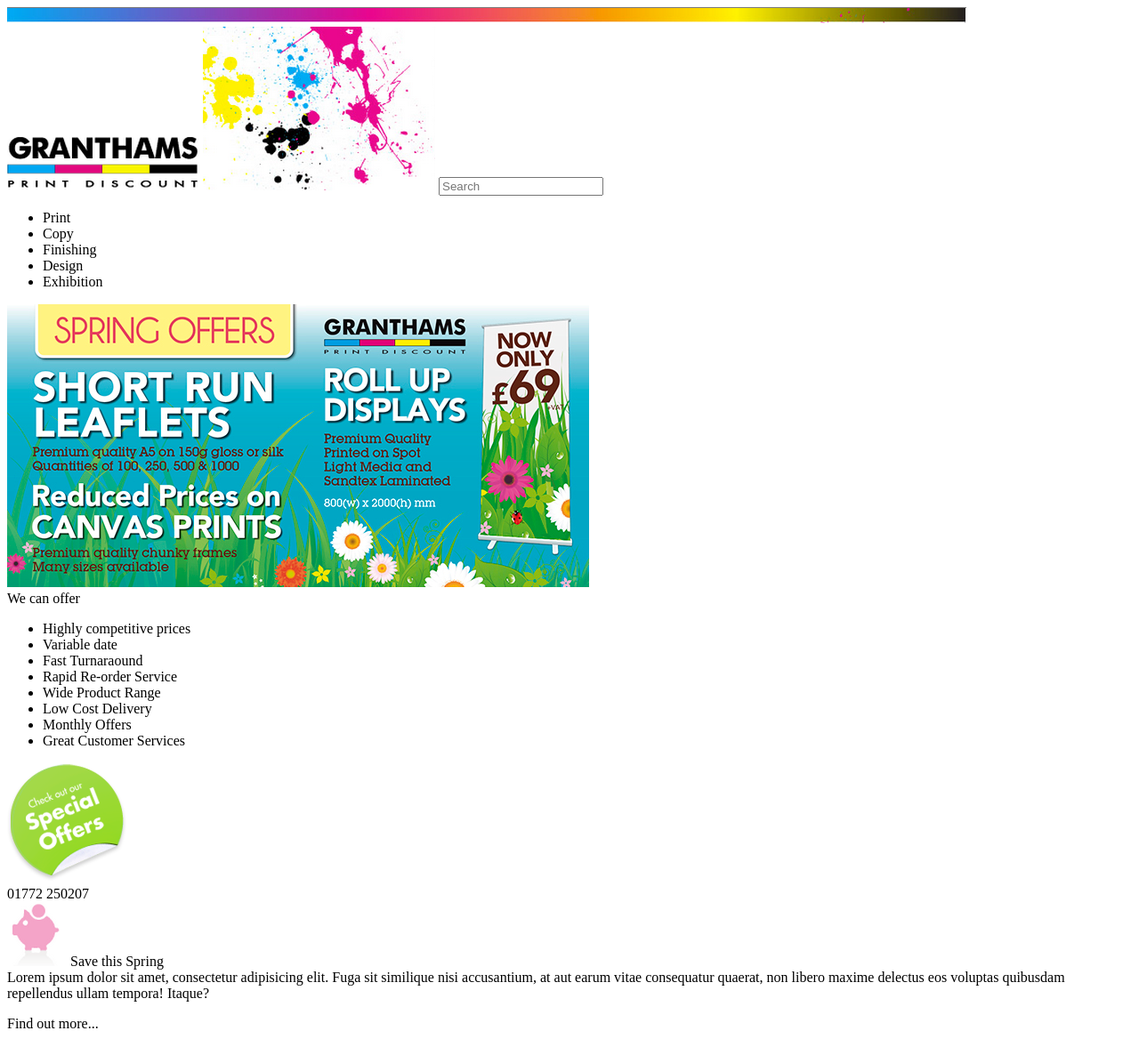
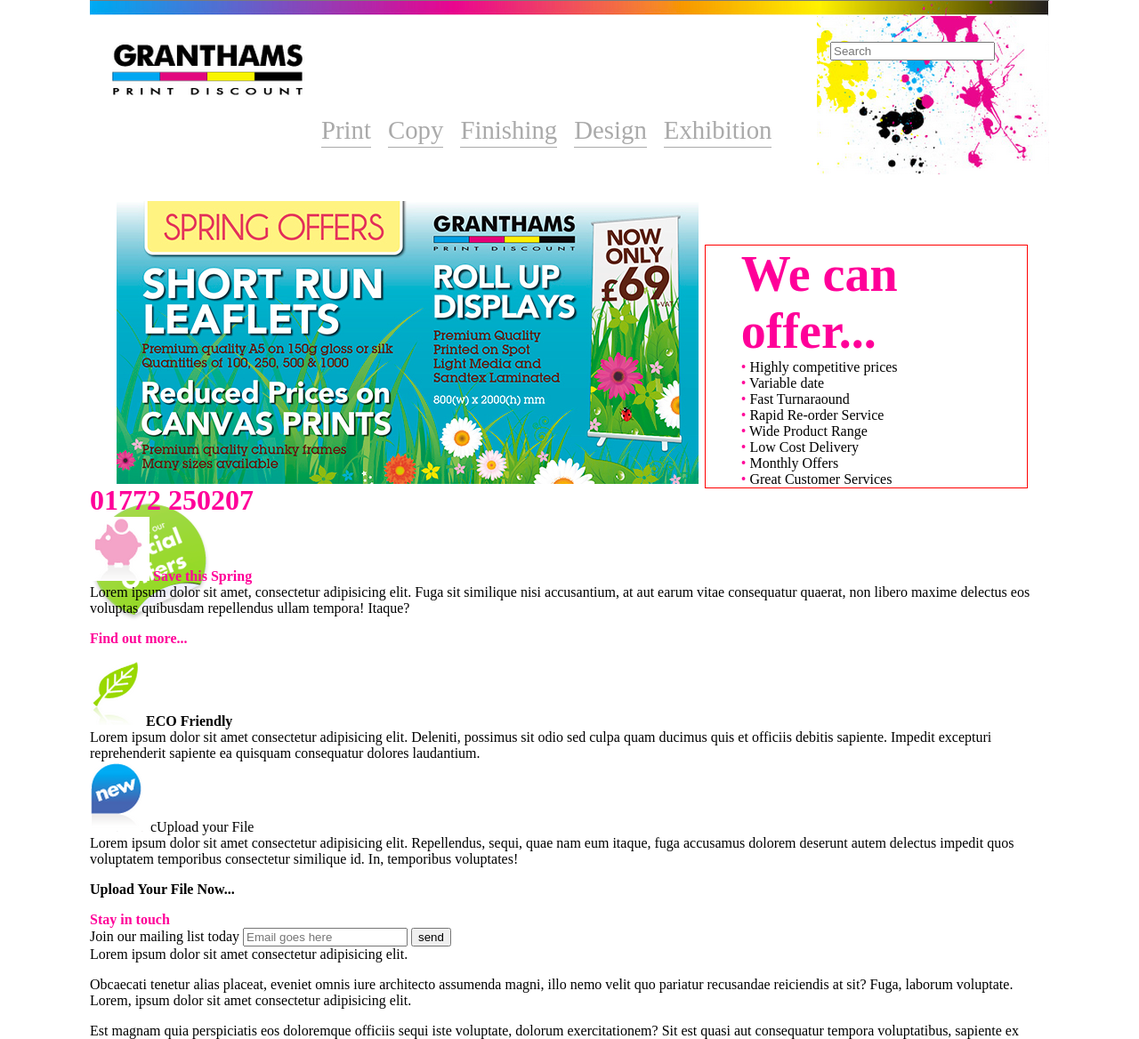
Before and after one commit to polartic/pw22431112, a plain HTML site: page pw22431112/practica02css_estructura/practica02css/index.html in a window 1280 px wide. Shown: the top 1168 px of the page at 89% size. Drawn offline with Linux system fonts and the light colour scheme.

Commit message:
Add files via upload

```diff
--- a/pw22431112/practica02css_estructura/practica02css/css/estilos.css
+++ b/pw22431112/practica02css_estructura/practica02css/css/estilos.css
@@ -0,0 +1,69 @@
+body{
+    font-size: 16px;
+    margin: 0px auto;
+    max-width: 1078px;
+    min-width: 1078;
+}
+header input{
+    float: right;
+    margin-top: 25px;
+    margin-right: -200px;
+}
+header nav{
+    margin-left: 220px;
+}
+header nav ul li{
+    border-bottom: 1px solid #aaa;
+    color: #aaa;
+    padding-bottom: 2px;
+    display: inline-block;
+    font-size: 1.8em;
+    margin-right: 15px;
+
+}
+#granthams{
+    margin-left: 25px;
+    margin-top: 25px;
+}
+#paint{
+    float: right;
+    margin-top: -10px;
+}
+#seccion01 article{
+    display: inline-block;
+}
+#seccion01{
+    height: 318px;
+    margin-top: 60px;
+}
+#sec01art01{
+    margin-left: 30px;
+    width: 60%;
+}
+#sec01art02{
+    margin-left: 50px;
+    width: 30%;
+
+}
+#sec01art02 ul{
+
+    border: 1px solid red;
+    list-style: none;
+    margin-left: -40px;
+}
+#sec01art02 ul li:before{
+    content:"• ";
+    color: #FF0099;
+}
+.colrosa{
+    color: #FF0099;
+}
+.letragran{
+    font-size: 3.5em;
+}
+.letramid{
+    font-size: 2em;
+}
+.nito{
+    font-weight: bold;
+}
--- a/pw22431112/practica02css_estructura/practica02css/index.html
+++ b/pw22431112/practica02css_estructura/practica02css/index.html
@@ -9,8 +9,8 @@
 <body>
     <header>
         <img src="img/banner.png" alt="Banner">
-        <img src="img/granthams.png" alt="Granthams">
-        <img src="img/paint.png" alt="Pintura">
+        <img src="img/granthams.png" alt="Granthams" id="granthams">
+        <img src="img/paint.png" alt="Pintura" id="paint">
         <input type="search" placeholder="Search">
         <nav>
             <ul>
@@ -22,14 +22,15 @@
             </ul>
         </nav>
     </header>
-    <section>
-        <article>
+    <section id="seccion01">
+        <article id="sec01art01">
             <img src="img/slide.jpg" alt="Slide">
         </article>
-        <article>
-            We can offer
+        <article id="sec01art02">
+
             <ul>
-                <li>Highly competitive prices</li>
+                <span class="colrosa letragran nito">We can offer...</span>
+                <li>Highly competitive prices</i>
                 <li>Variable date</li>
                 <li>Fast Turnaraound</li>
                 <li>Rapid Re-order Service</li>
@@ -39,38 +40,38 @@
                 <li>Great Customer Services</li>
             </ul>
         </article>
-        <img src="img/bg_offer.png" alt="Offers">
+        <img src="img/bg_offer.png" alt="Offers" id="spoff">
     </section>
-    <section>
+    <section id="seccion02">
         <article>
-            01772 250207
+            <span class="colrosa nito letramid">01772 250207</span>
         </article>
     </section>
-    <section>
+    <section id="seccion03">
         <article>
             <img src="img/cerdito.png" alt="Credito">
-            Save this Spring
+            <span class="colrosa nito">Save this Spring</span>
             <br>
             Lorem ipsum dolor sit amet, consectetur adipisicing elit. Fuga sit similique nisi accusantium, at aut earum vitae consequatur quaerat, non libero maxime delectus eos voluptas quibusdam repellendus ullam tempora! Itaque?
             <p>
-            Find out more...
+            <span class="colrosa nito">Find out more...</span>
         </article>
         <article>
             <img src="img/hoja.png" alt="Hoja">
-            ECO Friendly
+            <span class="nito colver">ECO Friendly</span>
             <br>
             Lorem ipsum dolor sit amet consectetur adipisicing elit. Deleniti, possimus sit odio sed culpa quam ducimus quis et officiis debitis sapiente. Impedit excepturi reprehenderit sapiente ea quisquam consequatur dolores laudantium.
         </article>
         <article>
             <img src="img/new.png" alt="New">
-            Upload your File
+            cUpload your File</span>
             <br>
             Lorem ipsum dolor sit amet consectetur adipisicing elit. Repellendus, sequi, quae nam eum itaque, fuga accusamus dolorem deserunt autem delectus impedit quos voluptatem temporibus consectetur similique id. In, temporibus voluptates!
             <p>
-            Upload Your File Now...
+            <span class="nito colazul">Upload Your File Now...</span>
         </article>
         <article>
-            Stay in touch
+            <span class="nito colrosa">Stay in touch</span>
             <br>
             Join our mailing list today
             <input type="email"placeholder="Email goes here">
@@ -84,14 +85,14 @@
         <article>
             Lorem, ipsum dolor sit amet consectetur adipisicing elit.
             <p></p>
-             Est magnam quia perspiciatis eos doloremque officiis sequi iste voluptate, dolorum exercitationem? Sit est quasi aut consequatur tempora voluptatibus, sapiente ex perferendis?
+            Est magnam quia perspiciatis eos doloremque officiis sequi iste voluptate, dolorum exercitationem? Sit est quasi aut consequatur tempora voluptatibus, sapiente ex perferendis?
         </article>
         <article>
             <input type="button" value="Valid HTML5">
         </article>
-        <img src="img/icon_facebook.png" alt="Facebook">
-        <img src="img/icon_twitter.png" alt="Twitter">
-        <img src="img/image-right.png" alt="Personas">
+        <img src="img/icon_facebook.png" alt="Facebook" id="facebook">
+        <img src="img/icon_twitter.png" alt="X" id="Twitter">
+        <img src="img/image-right.png" alt="Personas" id="personas">
     </footer>
 </body>
 </html>
```
